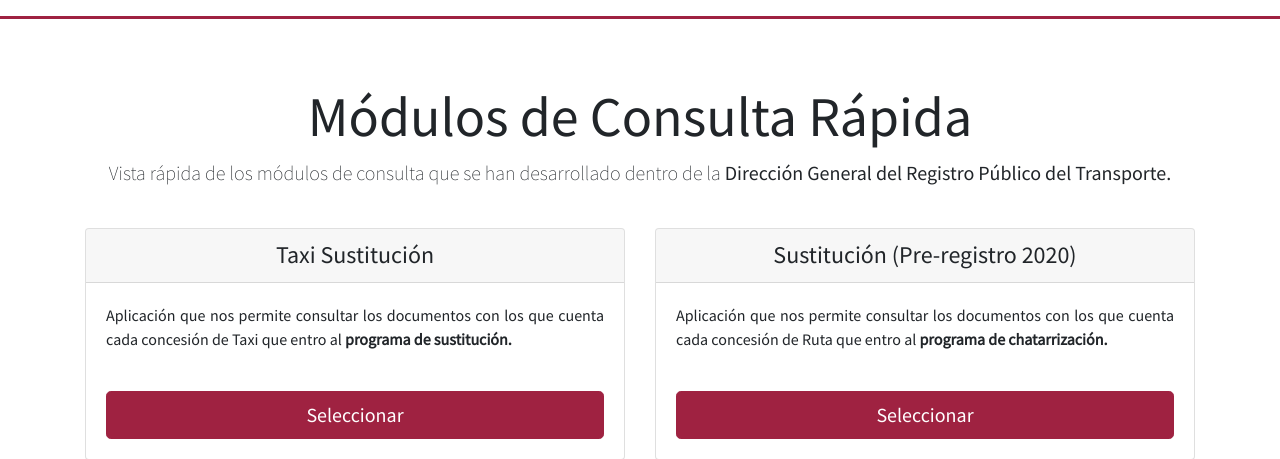
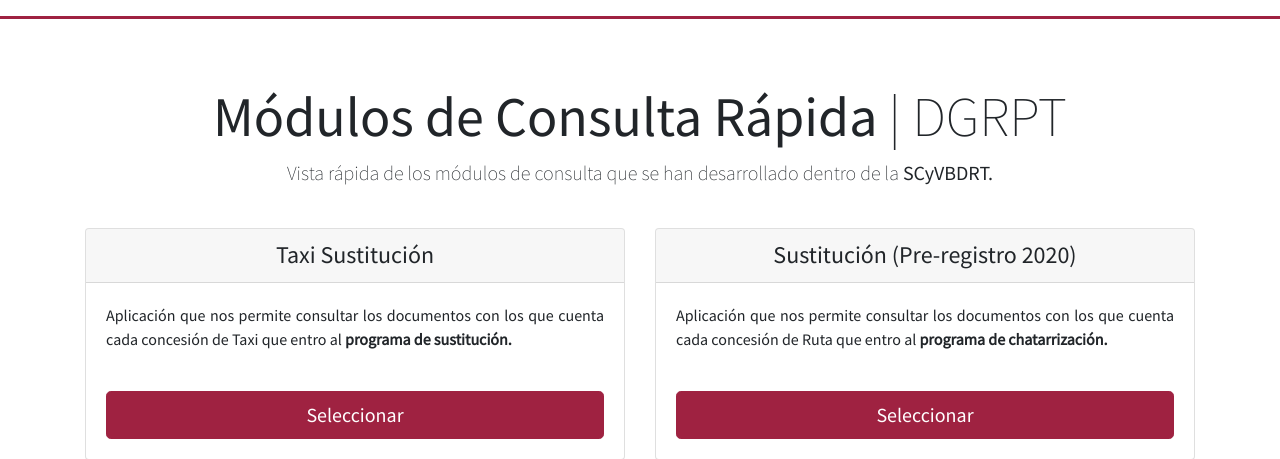
Before and after one commit to JonesSteel/visor, a CodeIgniter app: page /database/index.php/visores/index in a window 1280 px wide. Shown: the part 88-547 px from the top of the page. Run offline with CodeIgniter, Linux system fonts and the light colour scheme; some libraries are stand-ins or nearby versions.

Commit message:
Cambios menores en los estilos e imagen corporativa.

```diff
--- a/application/config/config.php
+++ b/application/config/config.php
@@ -23,7 +23,7 @@ defined('BASEPATH') OR exit('No direct script access allowed');
 | a PHP script and you can easily do that on your own.
 |
 */
-$config['base_url'] = 'http://10.5.95.44/visor/';
+$config['base_url'] = 'http://192.168.0.26/visor/';
 
 /*
 |--------------------------------------------------------------------------
--- a/application/views/ruta/index.php
+++ b/application/views/ruta/index.php
@@ -22,8 +22,8 @@ defined('BASEPATH') OR exit('No direct script access allowed');
 	</nav>
 </div>
 <div class="pricing-header px-3 py-3 pt-md-5 pb-md-4 mx-auto text-center">
-	<h1 class="display-4"><strong>Módulos de Consulta Rápida</strong></h1>
-	<p class="lead">Vista rápida de los módulos de consulta que se han desarrollado dentro de la <strong>Dirección General del Registro Público del Transporte.</strong></p>
+	<h1 class="display-4" style="text-align: center"><strong>Módulos de Consulta Rápida</strong> | DGRPT</h1>
+	<p class="lead">Vista rápida de los módulos de consulta que se han desarrollado dentro de la <strong>SCyVBDRT.</strong></p>
 </div>
 
 <div class="container">
```
